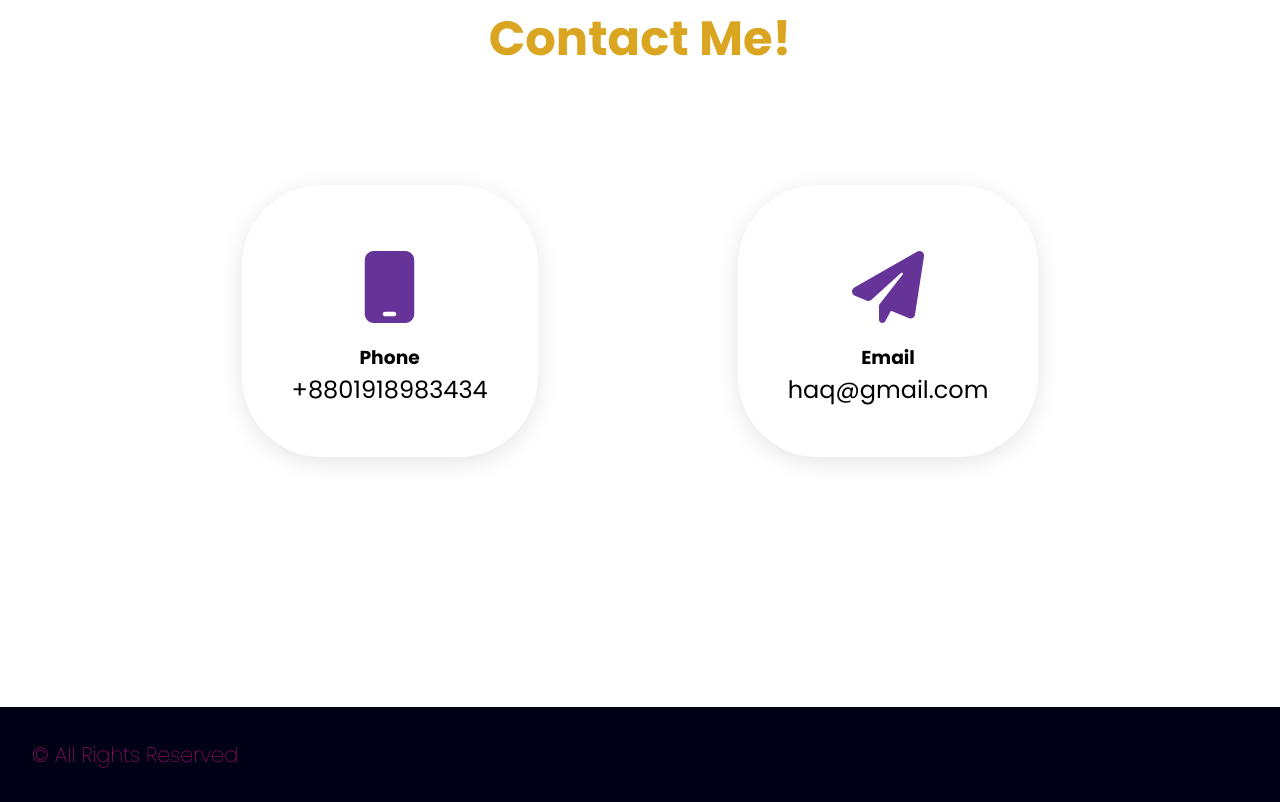
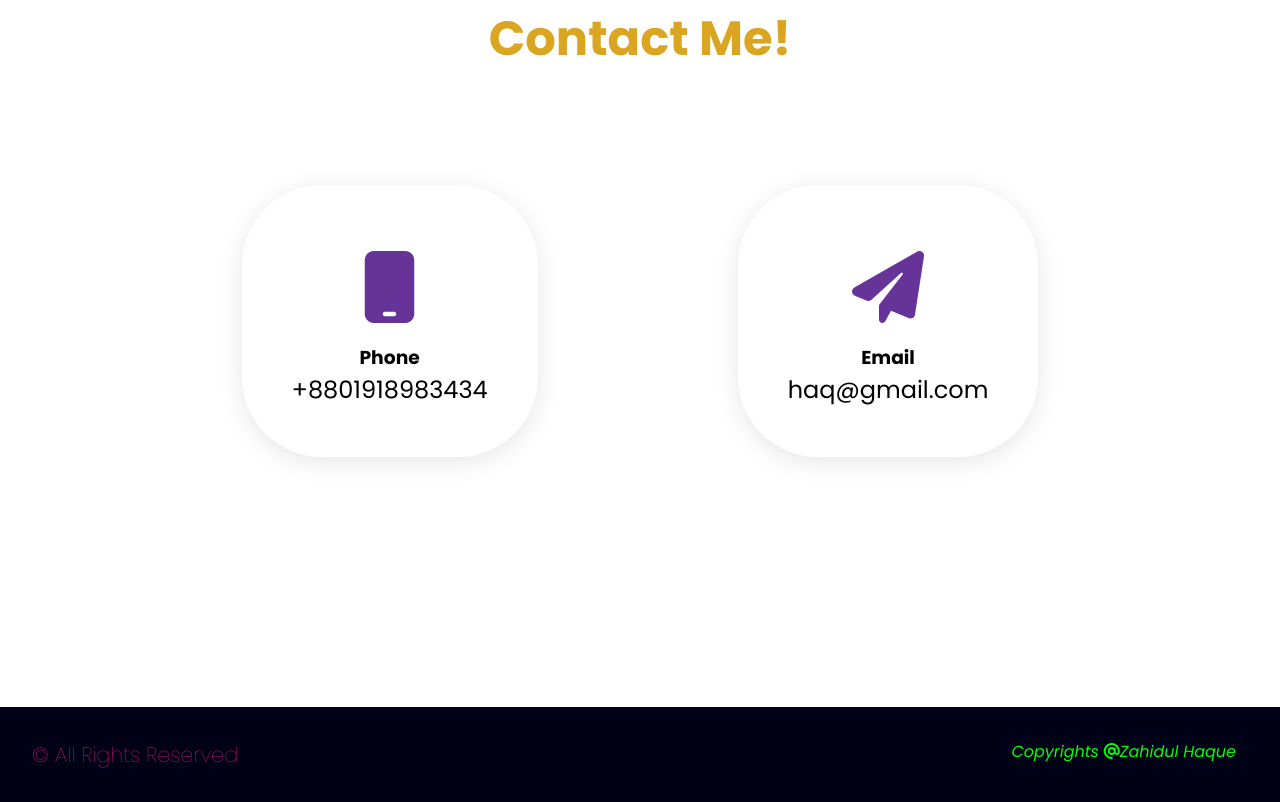
Before and after one commit to Labib25/portfolio-website, a plain HTML site: page index.html in a window 1280 px wide. Shown: the part 3047-3849 px from the top of the page. Drawn offline with Linux system fonts and the light colour scheme.

Commit message:
Last Part

```diff
--- a/index.html
+++ b/index.html
@@ -7,6 +7,7 @@
     <link rel="stylesheet" href="https://cdnjs.cloudflare.com/ajax/libs/font-awesome/6.1.1/css/all.min.css">
     <link rel="stylesheet" href="style.css">
     <title>Personal Website</title>
+    <link rel="shortcut icon" href="images/logo.jpg" type="image/x-icon">
 </head>
 <body>
     <header>
@@ -115,6 +116,9 @@
     </section>
     <footer class="footer">
         <p class="footer-title">© All Rights Reserved</p>
+        <div class="copy">
+            <span>Copyrights </span><i class="fa-solid fa-at"></i><span>Zahidul Haque</span>
+        </div>
     </footer>
 </body>
 </html>
--- a/style.css
+++ b/style.css
@@ -213,3 +213,12 @@ section {
     font-weight: lighter;
     color: deeppink;
 }
+
+.copy {
+    font-size: 1.0em;
+    padding: 0 12px 0 0;
+    font-size: medium;
+    font-weight: inherit;
+    font-style: oblique;
+    color: lime;
+}
```
Also changed, not shown: images/logo.jpg (added).
